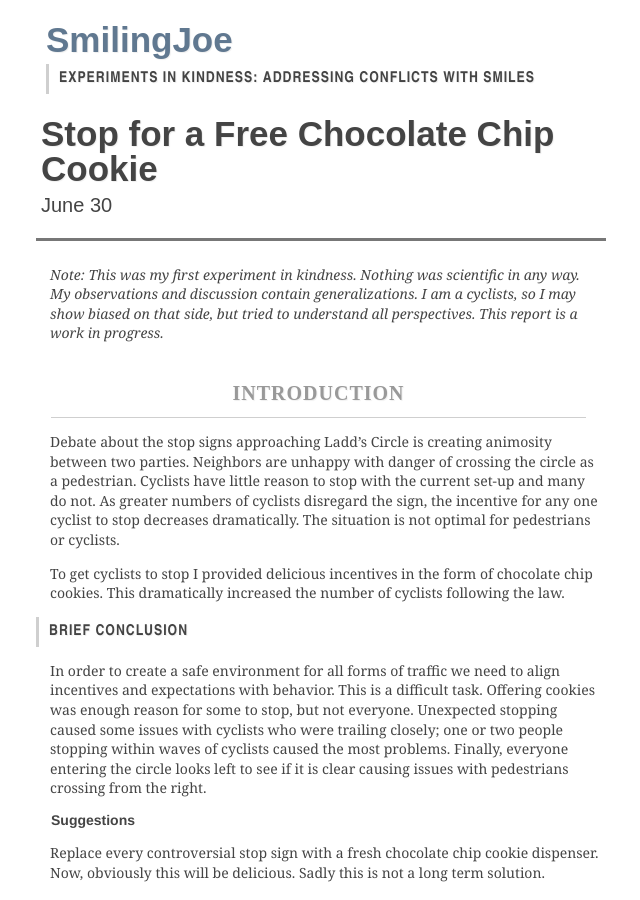
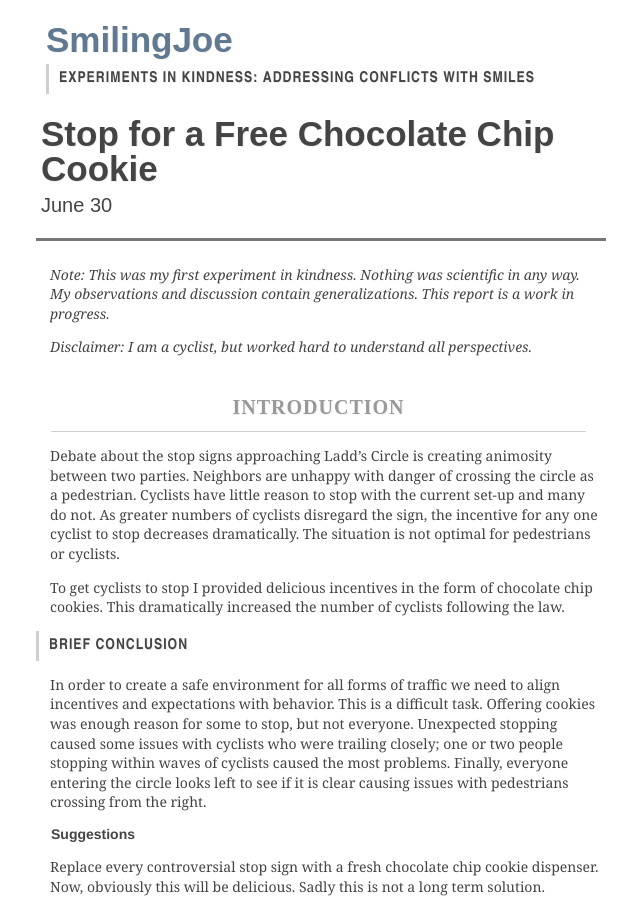
Before and after one commit to joehand/smilingjoe, a Jekyll site: the page built from _posts/2011-06-30-freecookies.markdown, in a window 1280 px wide and 900 px high. Shown: the whole window, without its empty margins (309-949 px from the left). Built offline with Jekyll 4.4.1, drawn with Linux system fonts in a browser that asks for light colours; nearby versions of some CDN libraries; some web fonts are replaced; Markdown is read by kramdown in place of the engine named in the settings.

Commit message:
simple fixes for post

```diff
--- a/_posts/2011-06-30-freecookies.markdown
+++ b/_posts/2011-06-30-freecookies.markdown
@@ -5,7 +5,9 @@ title: Stop for a Free Chocolate Chip Cookie
 number: 1
 description: In my first experiment of kindness I gave away free chocolate chip cookies to people in Ladd's Circle during the evening commute. Previous evidence showed almost no one stopping. I demonstrated that with proper incentives cyclists are happy to stop. By addressing this issue with positive action I gained a greater understanding of the problems and potential solutions.
 ---
-_Note: This was my first experiment in kindness. Nothing was scientific in any way. My observations and discussion contain generalizations. I am a cyclists, so I may show biased on that side, but tried to understand all perspectives. This report is a work in progress._
+_Note: This was my first experiment in kindness. Nothing was scientific in any way. My observations and discussion contain generalizations. This report is a work in progress._
+
+_Disclaimer: I am a cyclist, but worked hard to understand all perspectives._
 
 ##Introduction
 Debate about the stop signs approaching Ladd's Circle is creating animosity between two parties. Neighbors are unhappy with danger of crossing the circle as a pedestrian. Cyclists have little reason to stop with the current set-up and many do not. As greater numbers of cyclists disregard the sign, the incentive for any one cyclist to stop decreases dramatically. The situation is not optimal for pedestrians or cyclists.
```
